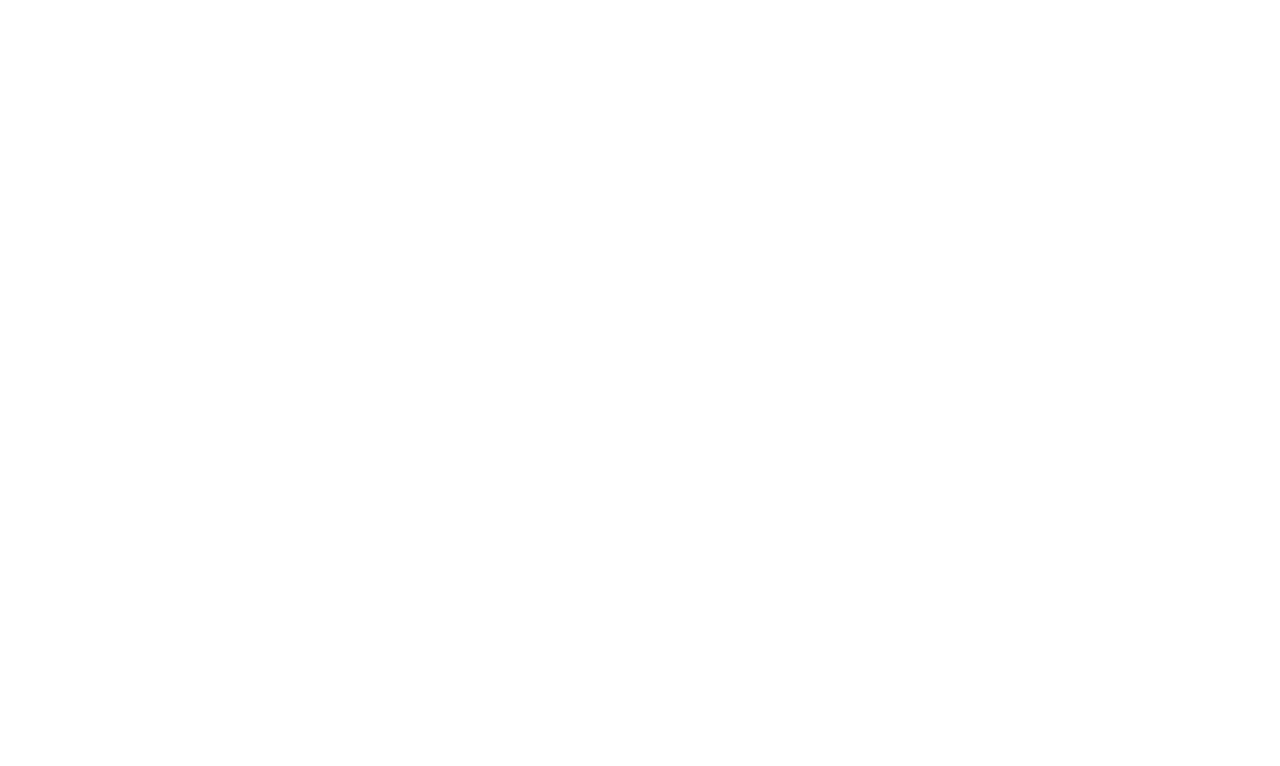
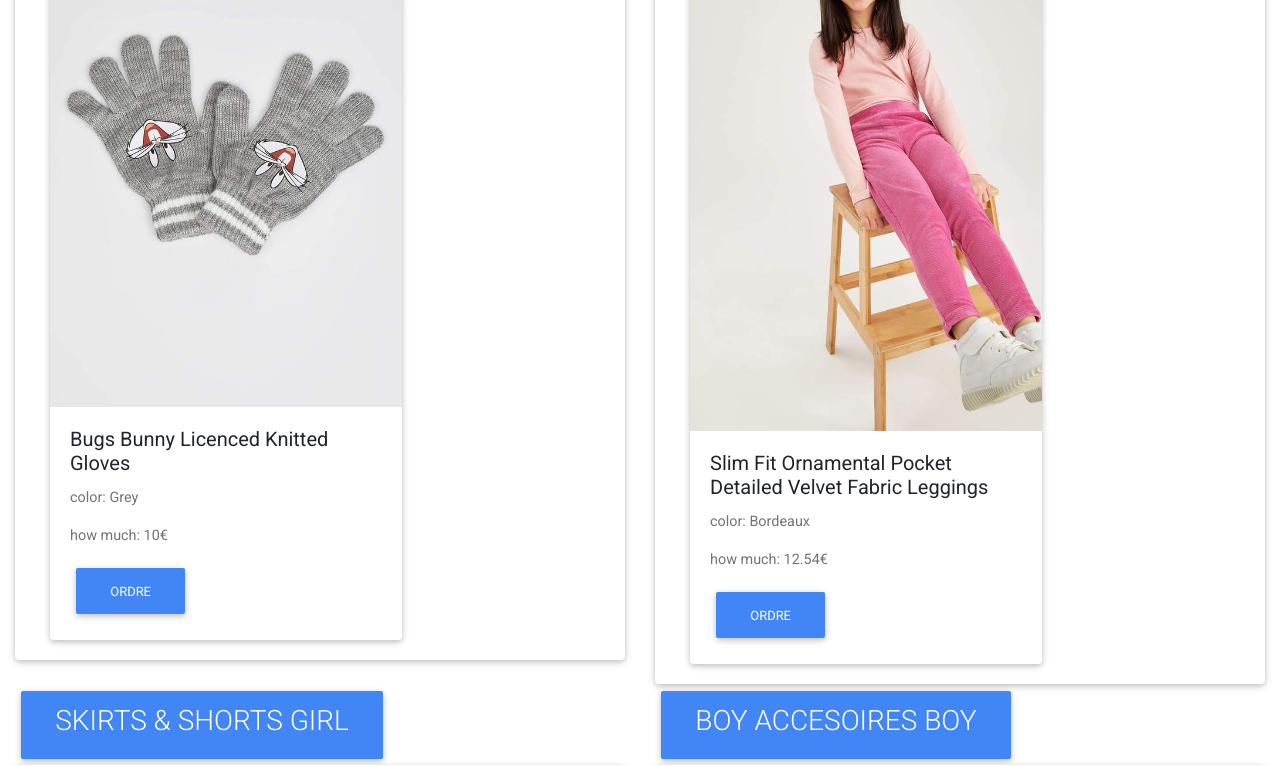
Before and after one commit to fouadissaad1/shoppingwebapps, a React (Create React App) app: page /CHILDREN in a window 1280 px wide. Shown: the part 2000-2766 px from the top of the page. Before the commit the page ends 800 px from the top, so only its background shows below. Built offline with nearby package versions, Linux system fonts and the light colour scheme.

Commit message:
add children

```diff
--- a/src/data/data.js
+++ b/src/data/data.js
@@ -303,7 +303,7 @@
 
     },
     {
-        name: "Leggings",
+        name: "Leggings Girl",
         KidPruducts: [
             {
                 id: 1,
@@ -328,7 +328,7 @@
         ]
     },
     {
-        name: "Skirts & Shorts",
+        name: "Skirts & Shorts Girl",
         KidPruducts: [
             {
                 id: 1,
@@ -356,7 +356,7 @@
     },
     {
         title: "Boy",
-        name: "Accesoires",
+        name: "Accesoires Boy",
         KidPruducts: [
             {
                 id: 1,
@@ -382,7 +382,7 @@
         ]
     },
     {
-        name: "Outerwear",
+        name: "Outerwear Boy",
         KidPruducts: [
             {
                 id: 1,
@@ -409,7 +409,7 @@
 
     },
     {
-        name: "Shorts",
+        name: "Shorts Boy",
         KidPruducts: [
             {
                 id: 1,
@@ -437,7 +437,7 @@
     },
     {
         title: "Baby",
-        name: "Clothing",
+        name: "Clothing Baby",
         KidPruducts: [
             {
                 id: 1,
@@ -464,7 +464,7 @@
 
     },
     {
-        name: "Shoes",
+        name: "Shoes Baby",
         KidPruducts: [
             {
                 id: 1,
@@ -491,7 +491,7 @@
 
     },
     {
-        name: "Dresses",
+        name: "Dresses Baby",
         KidPruducts: [
             {
                 id: 1,
--- a/src/pages/Children.js
+++ b/src/pages/Children.js
@@ -1,8 +1,76 @@
+import React, { useState } from "react";
+import {
+    MDBBtn,
+    MDBCard,
+    MDBCardBody,
+    MDBCardText,
+    MDBCardTitle,
+    MDBCol,
+    MDBCollapse,
+    MDBContainer,
+    MDBRow
+} from "mdb-react-ui-kit";
+import { Kids_data } from "../data/data";
+function Category(props) {
+    const {category} = props;
+    const [show, setShow] = useState(!false);
+    const toggle = () => setShow(!show);
+    return <div>
+        <MDBBtn onClick={toggle}>
+            <h3>{category.title} {category.name}</h3>
+        </MDBBtn>
+        <MDBCollapse show={show}>
+            {
+                category.KidPruducts.map((p) =>
+                    <MDBCard>
+                        <MDBCardBody>
+                            <Kid key={p.id} kid={p}/>
+                        </MDBCardBody>
+                    </MDBCard>
+                )
+            }
+        </MDBCollapse>
 
-function Children(){
+    </div>
+}
+function Kid(props) {
+    const {kid} = props;
+    return <MDBContainer>
+        <MDBRow>
+            <MDBCol>
+                <MDBCard style={{maxWidth: '22rem'}}>
+                    {kid.image}
+                    <MDBCardBody>
+                        <MDBCardTitle>{kid.name}</MDBCardTitle>
+                        <MDBCardText>
+                            <p className="pMenStyle">color: {kid.color}</p>
+                            <p className="pMenStyle">how much: {kid.price}&euro;</p>
+                        </MDBCardText>
+                        <MDBBtn href='#'>Ordre</MDBBtn>
+                    </MDBCardBody>
+                </MDBCard>
+            </MDBCol>
+        </MDBRow>
+    </MDBContainer>
+}
+export function Children(){
     return(
         <>
+            <MDBContainer fluid>
+                <MDBRow>
+                    <h2>CHILDREN</h2>
+                </MDBRow>
+                <MDBRow>
+                    {
+                        Kids_data.map((c, i) =>
+                            <MDBCol>
+                                <Category category={c} key={i}/>
+                            </MDBCol>
+                        )
+                    }
 
+                </MDBRow>
+            </MDBContainer>
         </>
     )
 }
```
